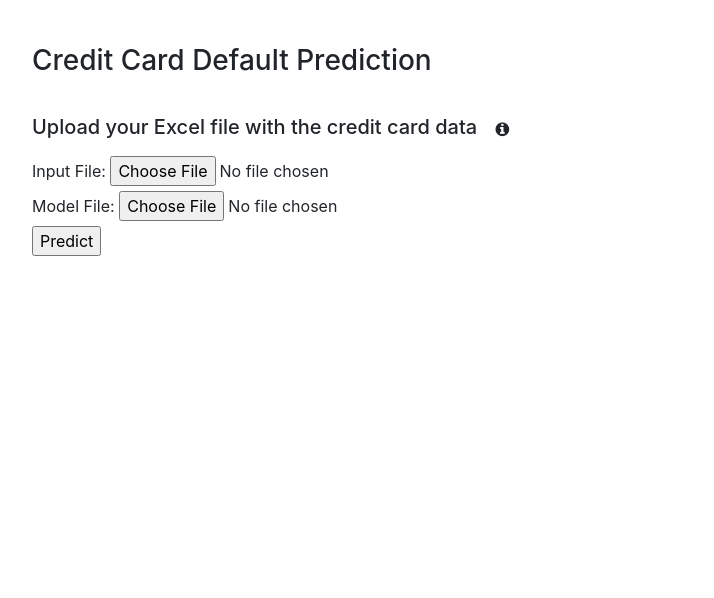
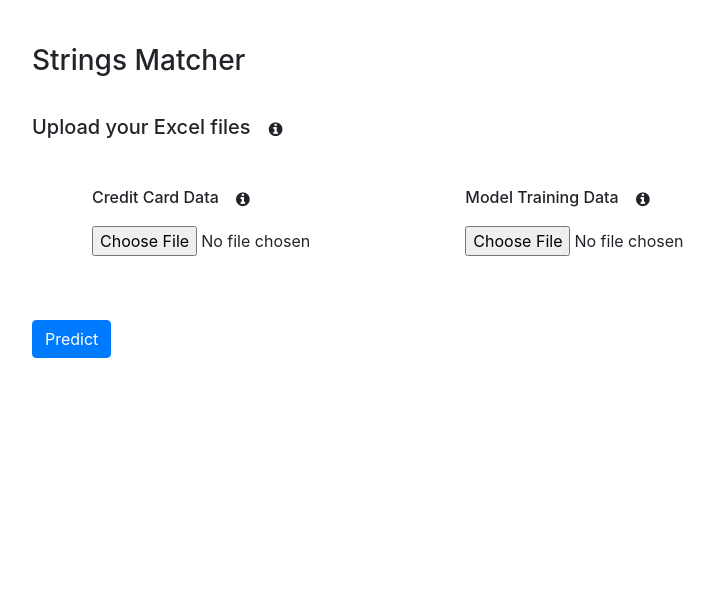
Before and after one commit to DataScienceBootCamp2023/predict, a Python web app: template client/templates/index.html in a window 1280 px wide. Shown: the part 56-654 px from the top of the page, without its empty margins (18-732 px from the left). Run offline with Jinja, Linux system fonts and the light colour scheme; the template is opened without the code that fills it, so the values that code supplies are empty; some libraries are stand-ins or nearby versions.

Commit message:
Update index.html

```diff
--- a/client/templates/index.html
+++ b/client/templates/index.html
@@ -1,24 +1,54 @@
+
 {% extends 'base.html' %}
 
-{% block title %} Credit Card Default Prediction {% endblock %}
+{% block title %} Strings Matcher {% endblock %}
 
 {% block head %}
-{{ super() }}
+ {{ super() }}
 {% endblock %}
 
 {% block body %}
-<h3>Credit Card Default Prediction</h3>
+
+<h3>Strings Matcher</h3>
+
 <!-- INPUT FORM -->
+<br><h5>Upload your Excel files
+        <button type="button" class="btn btn-default" data-toggle="tooltip" data-placement="left" title="Upload excel files with only one column, even if you put multiple columns only the first one will be used"><span class="fa fa-info-circle"></span></button>
+    </h5>
 
-<br><h5>Upload your Excel file with the credit card data
-<button type="button" class="btn btn-default" data-toggle="tooltip" data-placement="left" title="Upload excel file with the credit card data"><span class="fa fa-info-circle"></span></button>
-</h5>
-    <form method='POST' enctype='multipart/form-data'>
-      <label>Input File:</label>
-      <input type='file' name='input_file' required><br>
-      <label>Model File:</label>
-      <input type='file' name='model_file' required><br>
-      <input type='submit' value='Predict'>
-    </form>
+
+<form method="post" enctype="multipart/form-data">
+    <br><div class="container"><div class="form-row">
+        <div class="col form-group">
+            <h6>Credit Card Data
+                <button type="button" class="btn btn-default" data-toggle="tooltip" data-placement="left" title="Excel file with the credit card data"><span class="fa fa-info-circle"></span></button>
+            </h6>
+            <div class="file-upload-wrapper">
+                <input type="file" name="dtf_lookup" id="input-file-now" class="file-upload" required value={{request.form.dtf_credit_data}}>
+            </div>
+        </div>
+
+        <div class="col form-group">
+            <h6>Model Training Data
+                <button type="button" class="btn btn-default" data-toggle="tooltip" data-placement="left" title="List with values to match with, in the Left-join that's the right side"><span class="fa fa-info-circle"></span></button>
+            </h6>
+            <div class="file-upload-wrapper">
+                <input type="file" name="dtf_match" id="input-file-now" class="file-upload" required value={{request.form.dtf_model_data}}>
+            </div>
+        </div>
+
+        <div class="col form-group"></div>
+    </div></div>
+
+    <script>
+        $(".file-upload").file_upload();
+    </script>
+
+
+
+
+
+    <br><br><button type="submit" class="btn btn-primary" id="btnMatch">Predict</button>
+</form>
 
 {% endblock %}
```
